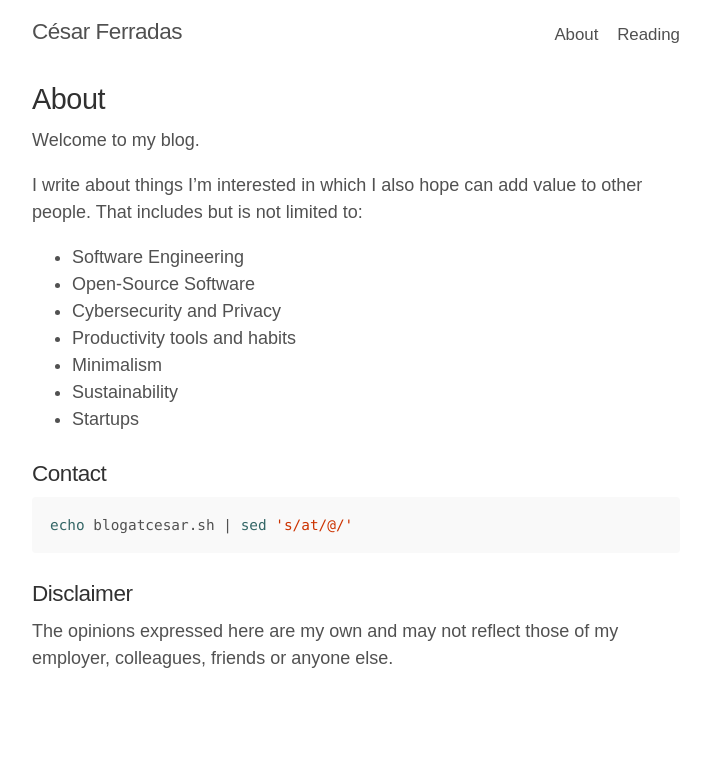
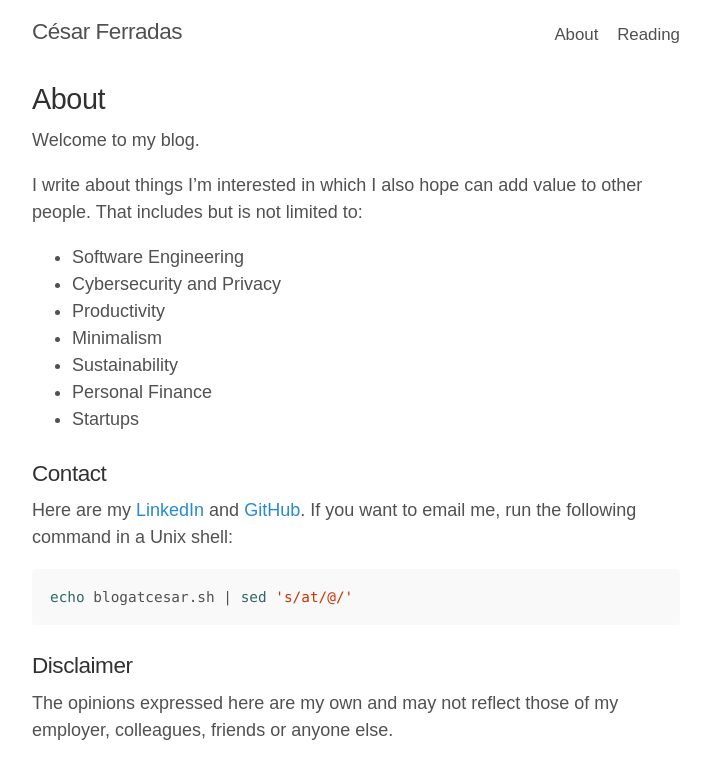
Before and after one commit to cesarferradas/ferrad.as, a Jekyll site: the page built from about.md, in a window 1280 px wide. Shown: the top 779 px of the page, without its empty margins (284-994 px from the left). Built offline with Jekyll 4.4.1, drawn with Linux system fonts in a browser that asks for light colours; our own code applies the rules of GitHub Pages for plain Markdown files.

Commit message:
Update about.md

````diff
--- a/about.md
+++ b/about.md
@@ -7,14 +7,16 @@ Welcome to my blog.
 I write about things I'm interested in which I also hope can add value to other people. That includes but is not limited to:
 
 * Software Engineering
-* Open-Source Software
 * Cybersecurity and Privacy
-* Productivity tools and habits
+* Productivity
 * Minimalism
 * Sustainability
+* Personal Finance
 * Startups
 
 ### Contact
+
+Here are my [LinkedIn](https://www.linkedin.com/in/cesarferradas) and [GitHub](https://github.com/cesarferradas). If you want to email me, run the following command in a Unix shell:
 
 ```shell
 echo blogatcesar.sh | sed 's/at/@/'
````
